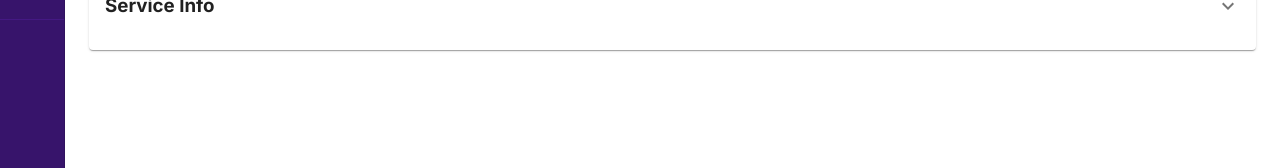
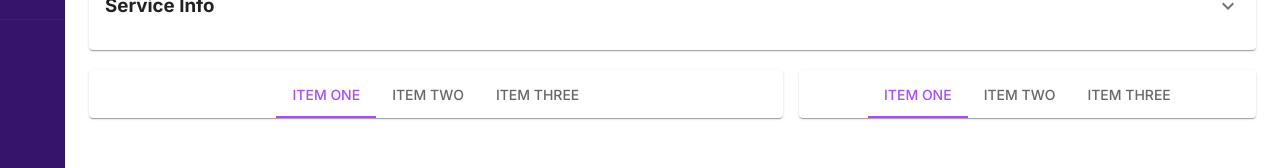
Before and after one commit to Parthvsquare/react-vite-dashboard, a React (Vite) app: page / in a window 1280 px wide. Shown: the part 279-447 px from the top of the page. Built offline with nearby package versions, Linux system fonts and the light colour scheme; no server answers.

Commit message:
refactor: added query calls

```diff
--- a/src/common/endpoints.ts
+++ b/src/common/endpoints.ts
@@ -1,6 +1,6 @@
 import axios from "axios";
-import { API_BASE_URL } from "./constant.js";
-import { endpoints } from "./apiEndpoints.js";
+import { API_BASE_URL } from "./constant";
+import { endpoints } from "./apiEndpoints";
 
 const retoolBaseApi = axios.create({
   baseURL: API_BASE_URL,
--- /dev/null
+++ b/src/components/EventHistory/index.tsx
@@ -0,0 +1,43 @@
+import {
+  cpuUtilization,
+  eventHistory,
+  memoryUtilization,
+} from "@/common/endpoints";
+import { Paper, Tab, Tabs } from "@mui/material";
+import { useQuery } from "@tanstack/react-query";
+import { useState } from "react";
+import { useSearchParams } from "react-router-dom";
+
+function EventHistory() {
+  const [searchParams, setSearchParams] = useSearchParams();
+  const [value, setValue] = useState(Number(searchParams.get("metrics")) || 0);
+  const handleChange = (
+    event: React.SyntheticEvent<Element, Event>,
+    value: any,
+  ) => {
+    setValue(value);
+    // setSearchParams({ metrics: value });
+  };
+  const { data: eventHistoryData } = useQuery({
+    queryKey: ["getMemoryMetric"],
+    queryFn: () => eventHistory(),
+  });
+
+  return (
+    <Paper>
+      <Tabs
+        value={value}
+        onChange={handleChange}
+        indicatorColor="primary"
+        textColor="primary"
+        centered
+      >
+        <Tab label="Item One" />
+        <Tab label="Item Two" />
+        <Tab label="Item Three" />
+      </Tabs>
+    </Paper>
+  );
+}
+
+export default EventHistory;
--- /dev/null
+++ b/src/components/SystemMetrics/index.tsx
@@ -0,0 +1,44 @@
+import { cpuUtilization, memoryUtilization } from "@/common/endpoints";
+import { Paper, Tab, Tabs } from "@mui/material";
+import { useQuery } from "@tanstack/react-query";
+import { useState } from "react";
+import { useSearchParams } from "react-router-dom";
+
+function SystemMetrics() {
+  const [searchParams, setSearchParams] = useSearchParams();
+  const [value, setValue] = useState(Number(searchParams.get("metrics")) || 0);
+  const handleChange = (
+    event: React.SyntheticEvent<Element, Event>,
+    value: any,
+  ) => {
+    setValue(value);
+    // setSearchParams((prev) => [...prev.entries(), ["metrics", value]]);
+  };
+  const { data: memoryUtilData } = useQuery({
+    queryKey: ["getMemoryMetric"],
+    queryFn: () => memoryUtilization(),
+  });
+
+  const { data: cpuUtilData } = useQuery({
+    queryKey: ["getCpuMetric"],
+    queryFn: () => cpuUtilization(),
+  });
+
+  return (
+    <Paper>
+      <Tabs
+        value={value}
+        onChange={handleChange}
+        indicatorColor="primary"
+        textColor="primary"
+        centered
+      >
+        <Tab label="Item One" />
+        <Tab label="Item Two" />
+        <Tab label="Item Three" />
+      </Tabs>
+    </Paper>
+  );
+}
+
+export default SystemMetrics;
--- a/src/pages/Home/index.tsx
+++ b/src/pages/Home/index.tsx
@@ -14,10 +14,12 @@ import { useSearchParams } from "react-router-dom";
 import Overview from "@/components/Overview";
 import EnvironmentVariables from "@/components/EnvVariables";
 import InProgress from "@/components/InProgress";
+import SystemMetrics from "@/components/SystemMetrics";
+import EventHistory from "@/components/EventHistory";
 
 function Home() {
   const [searchParams, setSearchParams] = useSearchParams();
-  const [value, setValue] = useState(Number(searchParams.get("tab")) || 0);
+  const [value, setValue] = useState(Number(searchParams.get("tabs")) || 0);
   const [anchorEl, setAnchorEl] = useState<null | HTMLElement>(null);
   const [selectedApplication] = useAtom(selectedApplicationStore);
   const open = Boolean(anchorEl);
@@ -33,7 +35,8 @@ function Home() {
     value: any,
   ) => {
     setValue(value);
-    setSearchParams({ tab: value });
+    setSearchParams({ tabs: value });
+    // setSearchParams((prev) => [...prev.entries(), ["tabs", value]]);
   };
 
   return (
@@ -105,6 +108,15 @@ function Home() {
         </Tabs>
       </Box>
       <TabsComponent value={value} />
+      {/* graphs */}
+      <div className="mt-5 grid grid-cols-5 gap-4">
+        <div className="col-span-3">
+          <SystemMetrics />
+        </div>
+        <div className="col-span-2">
+          <EventHistory />
+        </div>
+      </div>
     </div>
   );
 }
```
